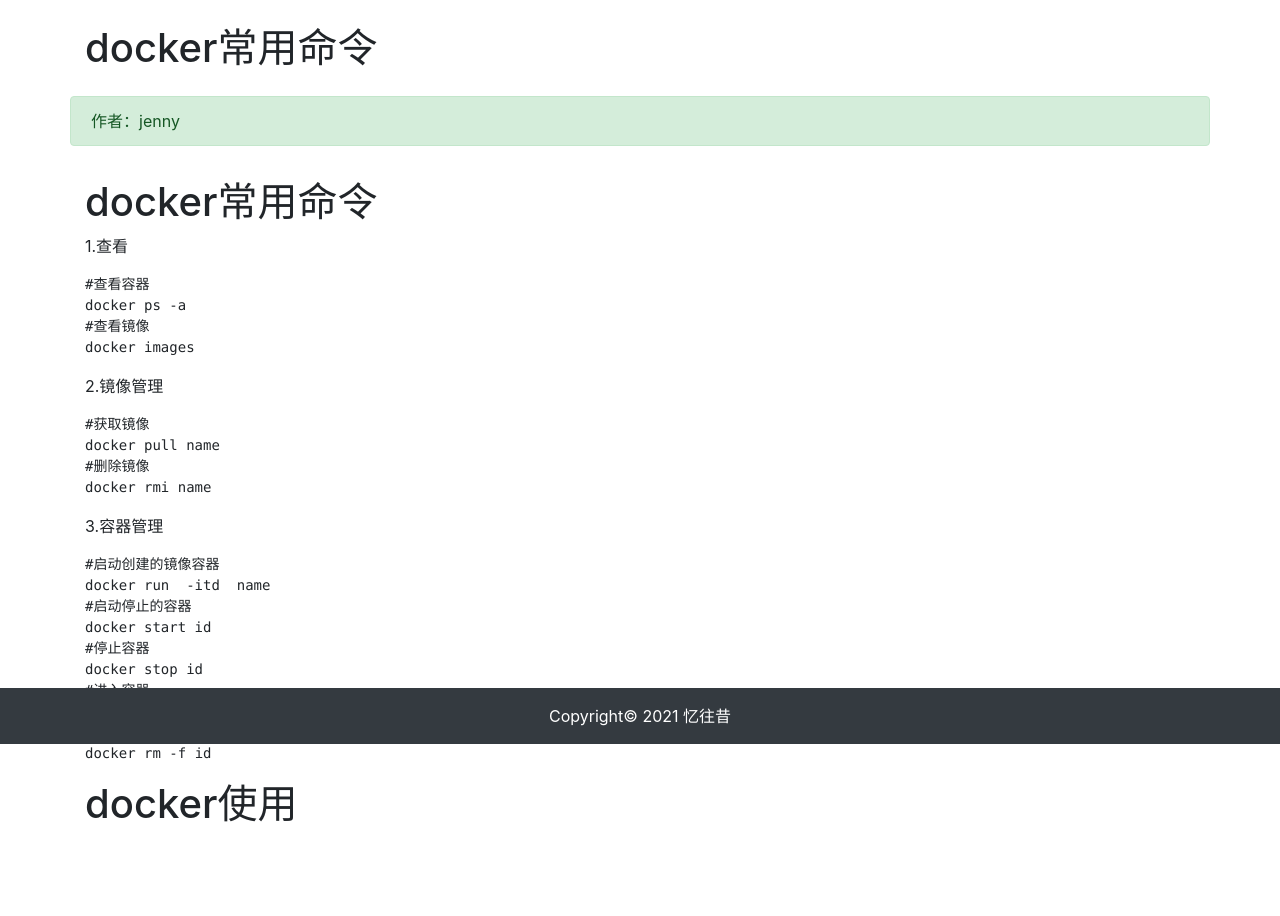
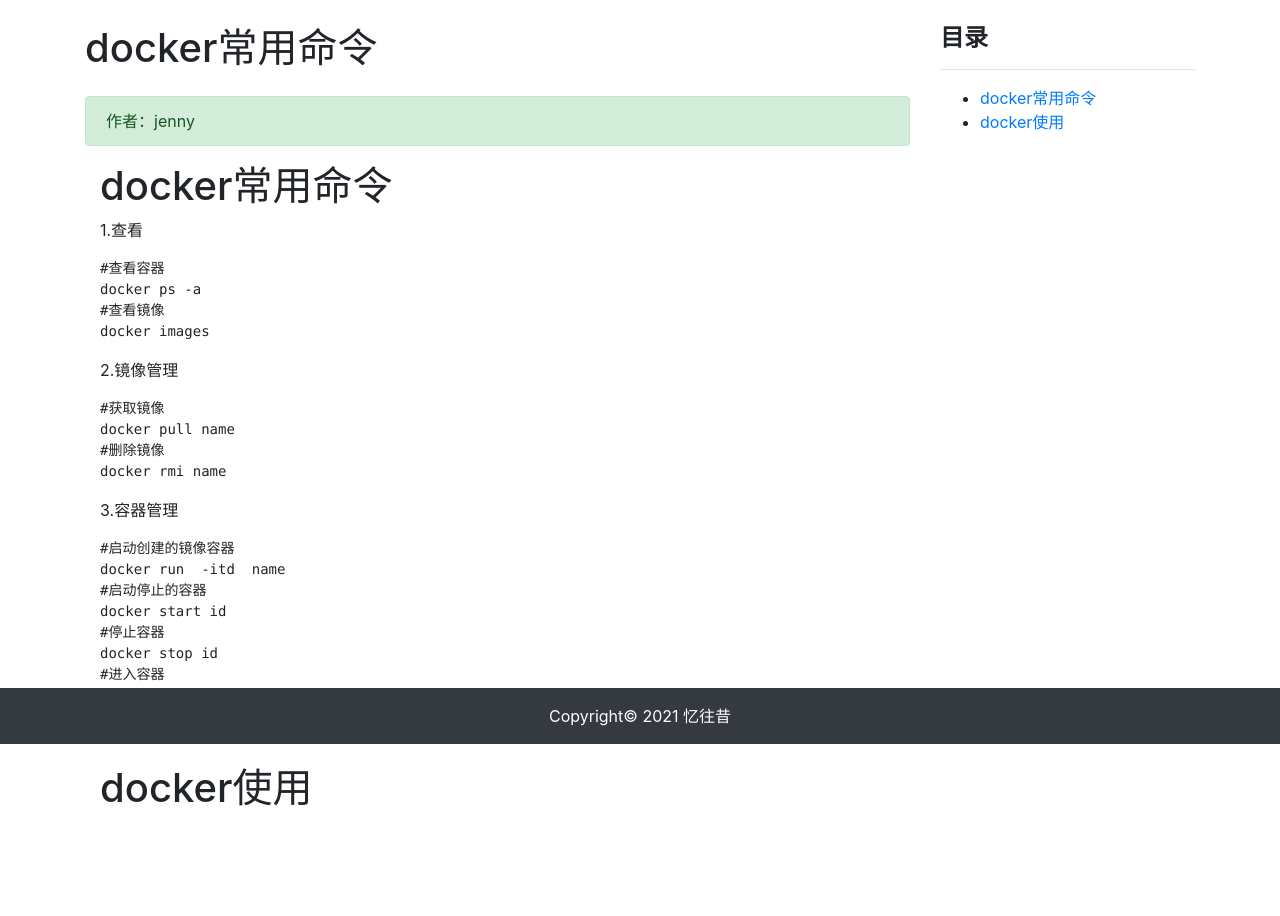
Before and after one commit to niezhe/django_project_test, a Django app: page /article/article-detail/28/ in a window 1280 px wide. Shown: the part 56-972 px from the top of the page. After the commit the page ends 862 px from the top, so only its background shows below. Run offline with Django 3.2, Linux system fonts and the light colour scheme; data comes from the database, SQL or seed files in the repository; both versions use the stored data as it was after the commit; some libraries are stand-ins or nearby versions.

Commit message:
增加文章目录

```diff
--- a/article/views.py
+++ b/article/views.py
@@ -80,12 +80,25 @@
     article.total_views += 1
     article.save(update_fields=['total_views'])
 
+    # 修改Markdown语法渲染
+    md = markdown.Markdown(
+        extensions=[
+            'markdown.extensions.extra',
+            'markdown.extensions.codehilite',
+            'markdown.extensions.toc',
+        ]
+    )
+    article.body = md.convert(article.body)
+
     # 将markdown语法渲染成html样式
-    article.body = markdown.markdown(article.body, extensions=[  # 包含 缩写、表格等常用扩展
-        'markdown.extensions.extra',
-        # 语法高亮扩展
-        'markdown.extensions.codehilite', ])
-    context = {'article': article}
+    # article.body = markdown.markdown(article.body, extensions=[  # 包含 缩写、表格等常用扩展
+    #     'markdown.extensions.extra',
+    #     # 语法高亮扩展
+    #     'markdown.extensions.codehilite',
+    #     # 目录扩展
+    #     'markdown.extensions.TOC',
+    # ])
+    context = {'article': article, 'toc': md.toc}
     # 载入模板，并返回context对象
     return render(request, 'article/detail.html', context)
 
--- a/templates/article/detail.html
+++ b/templates/article/detail.html
@@ -14,8 +14,13 @@
 <div class="container">
     <div class="row">
         <!-- 标题及作者 -->
-            <h1 class="col-12 mt-4 mb-4">{{ article.title }}</h1>
-            <div class="col-12 alert alert-success">作者：{{ article.author }}
+        <div class="col-9">
+        <!-- 标题及作者 -->
+            <h1 class="mt-4 mb-4">{{ article.title }}</h1>
+            <div class="alert alert-success">
+        {#            <h1 class="col-12 mt-4 mb-4">{{ article.title }}</h1>#}
+        {#            <div class="col-12 alert alert-success">#}
+                作者：{{ article.author }}
                 {% if user == article.author %}
                     {#                · <a href="#" onclick="confirm_delete()">删除文章</a>#}
                     · <a href="#" onclick="confirm_safe_delete()">删除文章</a>
@@ -32,14 +37,24 @@
                     <button type="submit">发送</button>
                 </form>
             </div>
+
             <!-- 文章正文 -->
             <div class="col-12">
                 {#                # 在 article.body 后加上 |safe 过滤器#}
                 <p>{{ article.body|safe}}</p>
             </div>
         </div>
+
+        <!-- 新增的目录 -->
+        <div class="col-3 mt-4">
+            <h4><strong>目录</strong></h4>
+            <hr>
+            <div>
+                {{ toc|safe }}
             </div>
-
+        </div>
+    </div>
+</div>
 
 <script>
     // 删除文章的函数
```
Also changed, not shown: db.sqlite3. Lines whose indentation alone changed are shown as unchanged.
